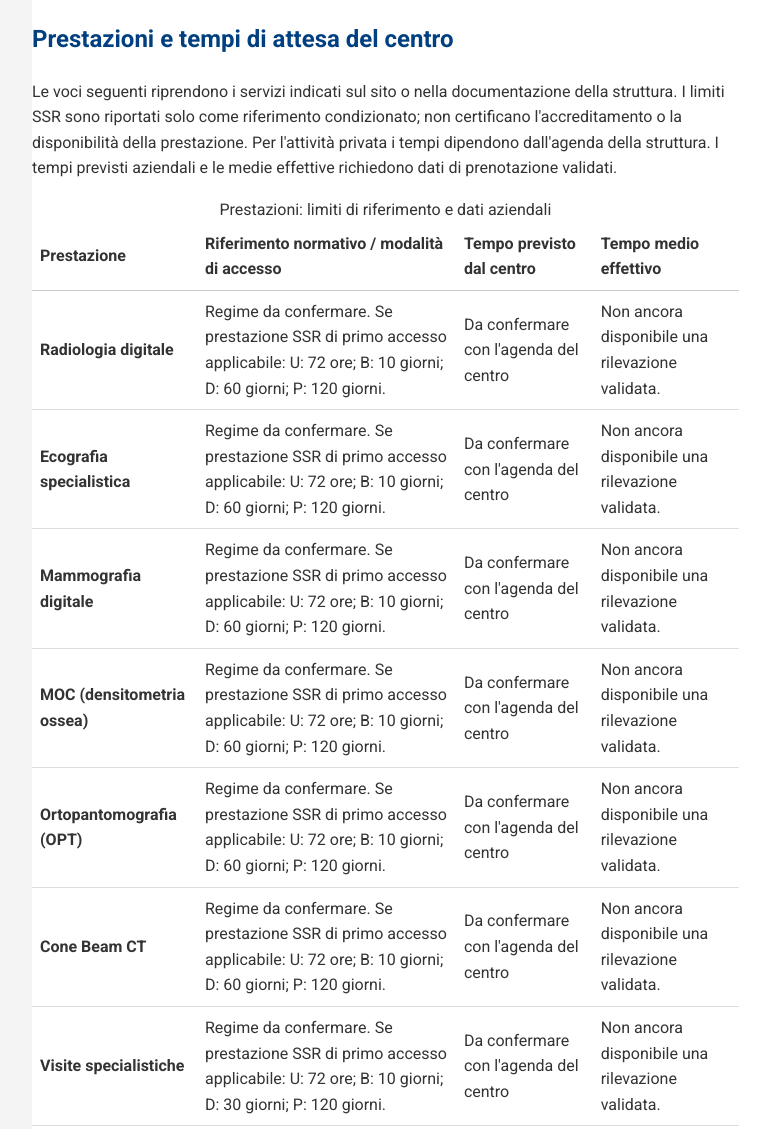
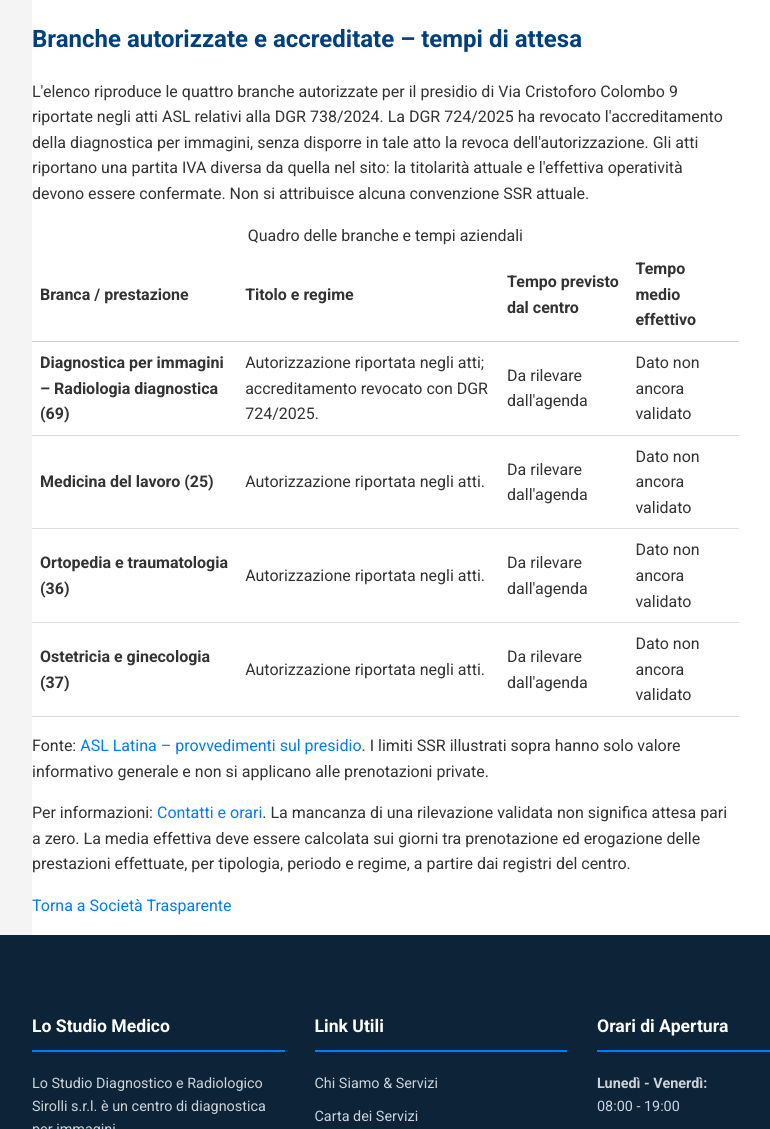
Before and after one commit to centrodiagnosticosirolli/gaeta, a plain HTML site: page liste-di-attesa.html in a window 1280 px wide. Shown: the part 1639-2768 px from the top of the page, without its empty margins (58-828 px from the left). Drawn offline with Linux system fonts and the light colour scheme.

Commit message:
Audit: limita la tabella alle branche risultanti dai titoli autorizzativi e di accreditamento

```diff
--- a/liste-di-attesa.html
+++ b/liste-di-attesa.html
@@ -69,21 +69,18 @@
 <h4>Percorsi di tutela</h4>
 <p>Per prestazioni SSR prenotabili tramite il sistema regionale: ReCUP <a href="tel:069939">06 9939</a>, <a href="https://prenotasmart.regione.lazio.it/main/home">PrenotaSmart</a>. Se non si trova disponibilità nei tempi prescritti, consultare il <a href="https://salutelazio.it/it/servizi/pass-di-garanzia">Pass di garanzia per B e D</a> e il percorso di tutela per P indicato dall'<a href="https://www.ausl.latina.it/index.php/liste-di-attesa">ASL Latina</a>. La disponibilità in convenzione presso questa sede deve essere verificata prima di prenotare.</p>
 <p>Fonti: <a href="https://www.salute.gov.it/new/it/news-e-media/notizie/pubblicato-il-nuovo-piano-nazionale-governo-liste-di-attesa-2026-2028/">Ministero della Salute – PNGLA 2026–2028</a>; <a href="https://salutelazio.it/it/servizi/assistenza-specialistica-in-ambulatorio">Regione Lazio – assistenza specialistica</a>; <a href="https://www.ausl.latina.it/index.php/liste-di-attesa">ASL Latina – liste di attesa</a>.</p></div>
-            <h2>Prestazioni e tempi di attesa del centro</h2>
-            <p>Le voci seguenti riprendono i servizi indicati sul sito o nella documentazione della struttura. I limiti SSR sono riportati solo come riferimento condizionato; non certificano l'accreditamento o la disponibilità della prestazione. Per l'attività privata i tempi dipendono dall'agenda della struttura. I tempi previsti aziendali e le medie effettive richiedono dati di prenotazione validati.</p>
-            <div style="overflow-x:auto">
-                <table style="width:100%;border-collapse:collapse;text-align:left">
-                    <caption>Prestazioni: limiti di riferimento e dati aziendali</caption>
-                    <thead><tr><th scope="col" style="padding:8px;border-bottom:1px solid #ccc">Prestazione</th><th scope="col" style="padding:8px;border-bottom:1px solid #ccc">Riferimento normativo / modalità di accesso</th><th scope="col" style="padding:8px;border-bottom:1px solid #ccc">Tempo previsto dal centro</th><th scope="col" style="padding:8px;border-bottom:1px solid #ccc">Tempo medio effettivo</th></tr></thead>
-                    <tbody><tr><th scope="row" style="padding:8px;border-bottom:1px solid #ddd">Radiologia digitale</th><td style="padding:8px;border-bottom:1px solid #ddd">Regime da confermare. Se prestazione SSR di primo accesso applicabile: U: 72 ore; B: 10 giorni; D: 60 giorni; P: 120 giorni.</td><td style="padding:8px;border-bottom:1px solid #ddd">Da confermare con l'agenda del centro</td><td style="padding:8px;border-bottom:1px solid #ddd">Non ancora disponibile una rilevazione validata.</td></tr>
-<tr><th scope="row" style="padding:8px;border-bottom:1px solid #ddd">Ecografia specialistica</th><td style="padding:8px;border-bottom:1px solid #ddd">Regime da confermare. Se prestazione SSR di primo accesso applicabile: U: 72 ore; B: 10 giorni; D: 60 giorni; P: 120 giorni.</td><td style="padding:8px;border-bottom:1px solid #ddd">Da confermare con l'agenda del centro</td><td style="padding:8px;border-bottom:1px solid #ddd">Non ancora disponibile una rilevazione validata.</td></tr>
-<tr><th scope="row" style="padding:8px;border-bottom:1px solid #ddd">Mammografia digitale</th><td style="padding:8px;border-bottom:1px solid #ddd">Regime da confermare. Se prestazione SSR di primo accesso applicabile: U: 72 ore; B: 10 giorni; D: 60 giorni; P: 120 giorni.</td><td style="padding:8px;border-bottom:1px solid #ddd">Da confermare con l'agenda del centro</td><td style="padding:8px;border-bottom:1px solid #ddd">Non ancora disponibile una rilevazione validata.</td></tr>
-<tr><th scope="row" style="padding:8px;border-bottom:1px solid #ddd">MOC (densitometria ossea)</th><td style="padding:8px;border-bottom:1px solid #ddd">Regime da confermare. Se prestazione SSR di primo accesso applicabile: U: 72 ore; B: 10 giorni; D: 60 giorni; P: 120 giorni.</td><td style="padding:8px;border-bottom:1px solid #ddd">Da confermare con l'agenda del centro</td><td style="padding:8px;border-bottom:1px solid #ddd">Non ancora disponibile una rilevazione validata.</td></tr>
-<tr><th scope="row" style="padding:8px;border-bottom:1px solid #ddd">Ortopantomografia (OPT)</th><td style="padding:8px;border-bottom:1px solid #ddd">Regime da confermare. Se prestazione SSR di primo accesso applicabile: U: 72 ore; B: 10 giorni; D: 60 giorni; P: 120 giorni.</td><td style="padding:8px;border-bottom:1px solid #ddd">Da confermare con l'agenda del centro</td><td style="padding:8px;border-bottom:1px solid #ddd">Non ancora disponibile una rilevazione validata.</td></tr>
-<tr><th scope="row" style="padding:8px;border-bottom:1px solid #ddd">Cone Beam CT</th><td style="padding:8px;border-bottom:1px solid #ddd">Regime da confermare. Se prestazione SSR di primo accesso applicabile: U: 72 ore; B: 10 giorni; D: 60 giorni; P: 120 giorni.</td><td style="padding:8px;border-bottom:1px solid #ddd">Da confermare con l'agenda del centro</td><td style="padding:8px;border-bottom:1px solid #ddd">Non ancora disponibile una rilevazione validata.</td></tr>
-<tr><th scope="row" style="padding:8px;border-bottom:1px solid #ddd">Visite specialistiche</th><td style="padding:8px;border-bottom:1px solid #ddd">Regime da confermare. Se prestazione SSR di primo accesso applicabile: U: 72 ore; B: 10 giorni; D: 30 giorni; P: 120 giorni.</td><td style="padding:8px;border-bottom:1px solid #ddd">Da confermare con l'agenda del centro</td><td style="padding:8px;border-bottom:1px solid #ddd">Non ancora disponibile una rilevazione validata.</td></tr></tbody>
-                </table>
+            <h2>Branche autorizzate e accreditate – tempi di attesa</h2>
+<p>L'elenco riproduce le quattro branche autorizzate per il presidio di Via Cristoforo Colombo 9 riportate negli atti ASL relativi alla DGR 738/2024. La DGR 724/2025 ha revocato l'accreditamento della diagnostica per immagini, senza disporre in tale atto la revoca dell'autorizzazione. Gli atti riportano una partita IVA diversa da quella nel sito: la titolarità attuale e l'effettiva operatività devono essere confermate. Non si attribuisce alcuna convenzione SSR attuale.</p>
+<div style="overflow-x:auto">
+<table style="width:100%;border-collapse:collapse;text-align:left">
+<caption>Quadro delle branche e tempi aziendali</caption>
+<thead><tr><th scope="col" style="padding:8px;border-bottom:1px solid #ccc">Branca / prestazione</th><th scope="col" style="padding:8px;border-bottom:1px solid #ccc">Titolo e regime</th><th scope="col" style="padding:8px;border-bottom:1px solid #ccc">Tempo previsto dal centro</th><th scope="col" style="padding:8px;border-bottom:1px solid #ccc">Tempo medio effettivo</th></tr></thead>
+<tbody><tr><th scope="row" style="padding:8px;border-bottom:1px solid #ddd">Diagnostica per immagini – Radiologia diagnostica (69)</th><td style="padding:8px;border-bottom:1px solid #ddd">Autorizzazione riportata negli atti; accreditamento revocato con DGR 724/2025.</td><td style="padding:8px;border-bottom:1px solid #ddd">Da rilevare dall'agenda</td><td style="padding:8px;border-bottom:1px solid #ddd">Dato non ancora validato</td></tr>
+<tr><th scope="row" style="padding:8px;border-bottom:1px solid #ddd">Medicina del lavoro (25)</th><td style="padding:8px;border-bottom:1px solid #ddd">Autorizzazione riportata negli atti.</td><td style="padding:8px;border-bottom:1px solid #ddd">Da rilevare dall'agenda</td><td style="padding:8px;border-bottom:1px solid #ddd">Dato non ancora validato</td></tr>
+<tr><th scope="row" style="padding:8px;border-bottom:1px solid #ddd">Ortopedia e traumatologia (36)</th><td style="padding:8px;border-bottom:1px solid #ddd">Autorizzazione riportata negli atti.</td><td style="padding:8px;border-bottom:1px solid #ddd">Da rilevare dall'agenda</td><td style="padding:8px;border-bottom:1px solid #ddd">Dato non ancora validato</td></tr>
+<tr><th scope="row" style="padding:8px;border-bottom:1px solid #ddd">Ostetricia e ginecologia (37)</th><td style="padding:8px;border-bottom:1px solid #ddd">Autorizzazione riportata negli atti.</td><td style="padding:8px;border-bottom:1px solid #ddd">Da rilevare dall'agenda</td><td style="padding:8px;border-bottom:1px solid #ddd">Dato non ancora validato</td></tr></tbody></table>
             </div>
+            <p>Fonte: <a href="https://www.ausl.latina.it/AlboOnLine/page1md.do?fllbck=.sv1md&amp;hold=9087&amp;kcond1md.att3=2190&amp;shells=">ASL Latina – provvedimenti sul presidio</a>. I limiti SSR illustrati sopra hanno solo valore informativo generale e non si applicano alle prenotazioni private.</p>
             <p>Per informazioni: <a href="contatti.html">Contatti e orari</a>. La mancanza di una rilevazione validata non significa attesa pari a zero. La media effettiva deve essere calcolata sui giorni tra prenotazione ed erogazione delle prestazioni effettuate, per tipologia, periodo e regime, a partire dai registri del centro.</p>
             <p><a href="societa-trasparente.html">Torna a Società Trasparente</a></p>
         </div>
```
